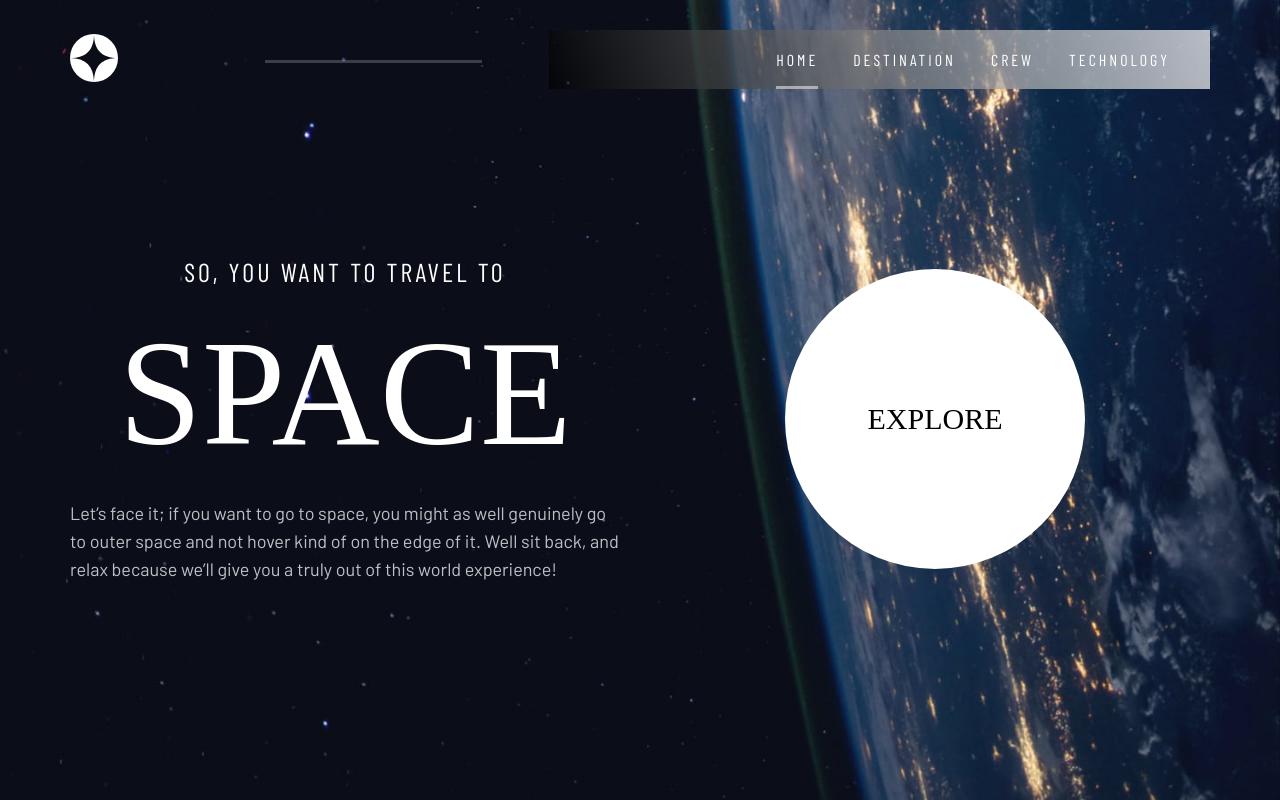
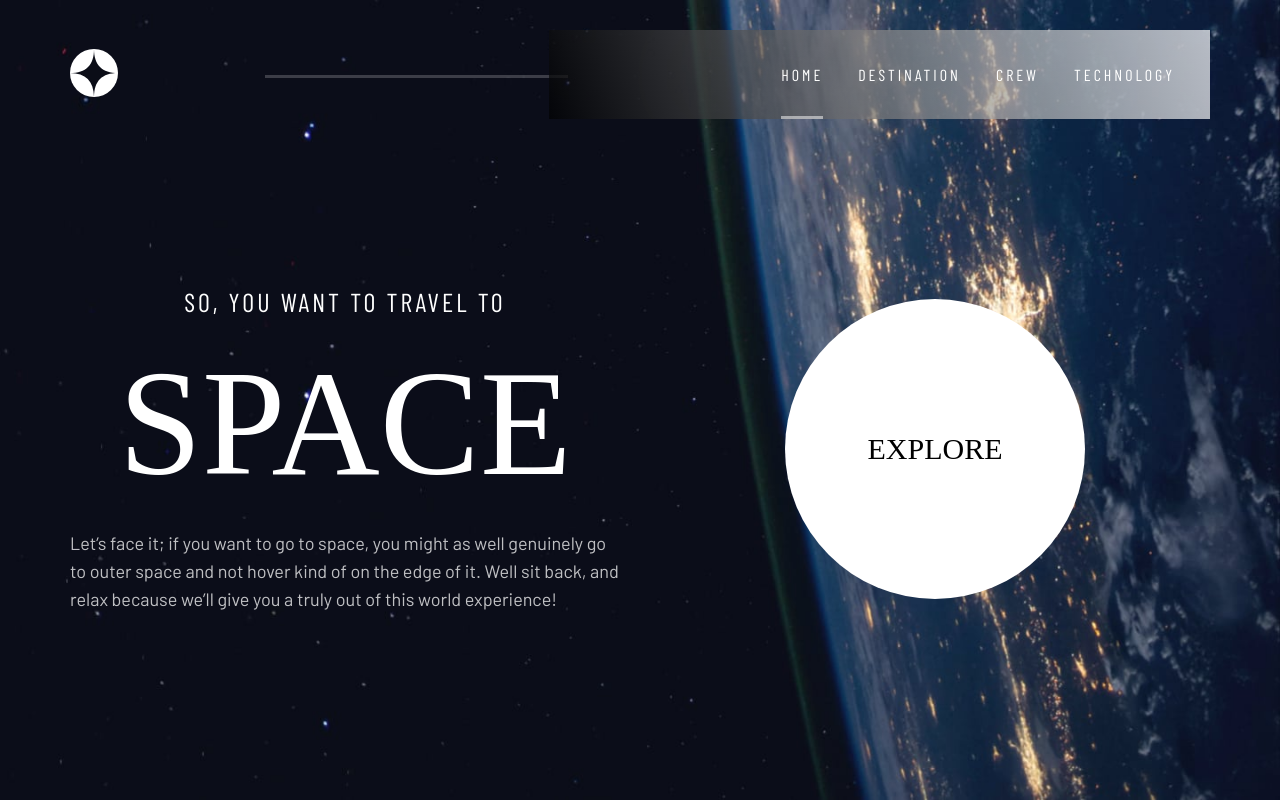
Before and after one commit to luis08201/space-tourism-website-main, a plain HTML site: page index.html in a window 1280 px wide. Drawn offline with nearby package versions, Linux system fonts and the light colour scheme; a web font is replaced by a local one.

Commit message:
corrigiendo header css

```diff
--- a/scss/_header.scss
+++ b/scss/_header.scss
@@ -116,11 +116,13 @@
       right: 0;
       flex-direction: row;
       justify-content: flex-end;
+      padding:35px;
+
     }
 
     &__link {
       &::after {
-        bottom: -20px;
+        bottom: -35px;
       }
     }
 
@@ -128,4 +130,13 @@
       display: none;
     }
   }
+  @media screen and (min-width:1024px){
+     &__logo{
+       &::after {
+        top: 50%;
+        left: 45%;
+        width: 70%;
+      }
+    }
+  }
 }
```
Also changed, not shown: css/crew.css, css/destination.css, css/estilos.css, css/technology.css, 4 other files.
